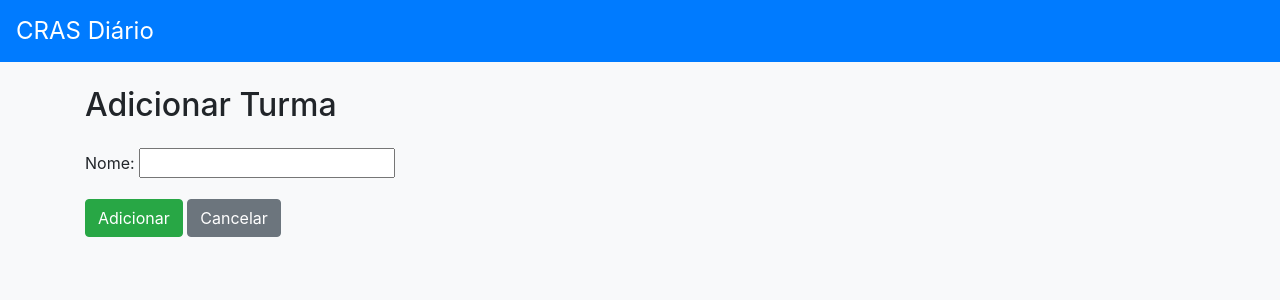
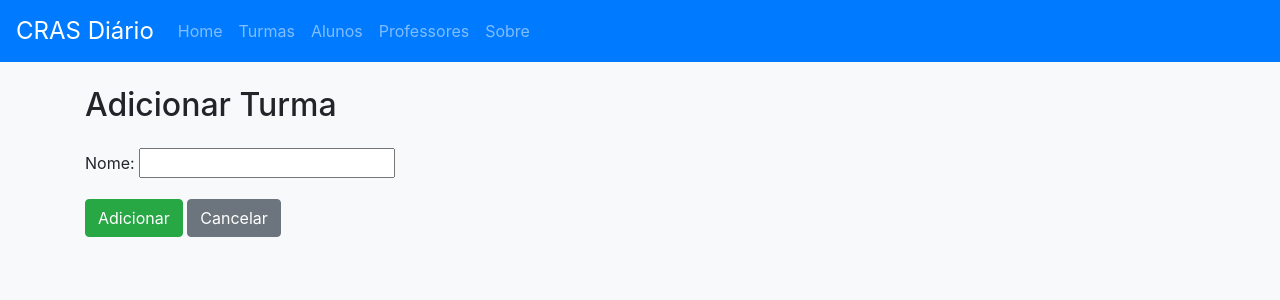
Before and after one commit to ragnarthur/class_diary, a Django app: page /turma/add/ in a window 1280 px wide. Shown: the top 300 px of the page. Run offline with Django 5.2, Linux system fonts and the light colour scheme; some libraries are stand-ins or nearby versions.

Commit message:
commit navebar - professores

```diff
--- a/alunos/urls.py
+++ b/alunos/urls.py
@@ -1,10 +1,13 @@
 from django.urls import path
-from .views import turma_list, aluno_add, horario_add, turma_add, presenca_add
+from .views import home, turma_list, aluno_add, horario_add, turma_add, presenca_add, sobre, professores
 
 urlpatterns = [
-    path('', turma_list, name='turma_list'),
+    path('', home, name='home'),
+    path('turmas/', turma_list, name='turmas'),
     path('turma/<int:turma_id>/add/', aluno_add, name='aluno_add'),
     path('turma/<int:turma_id>/horario/', horario_add, name='horario_add'),
     path('turma/add/', turma_add, name='turma_add'),
     path('presenca/<int:aluno_id>/add/', presenca_add, name='presenca_add'),
+    path('sobre/', sobre, name='sobre'),
+    path('professores/', professores, name='professores'),  # Adicionando a URL 'professores'
 ]
--- a/alunos/views.py
+++ b/alunos/views.py
@@ -24,11 +24,9 @@ def turma_list(request):
 
     turmas = Turma.objects.all()
 
-    # Separar turmas matutina e vespertina
     turmas_matutina = turmas.filter(nome__icontains='Matutina')
     turmas_vespertina = turmas.filter(nome__icontains='Vespertina')
 
-    # Preparar presenças
     presencas_dict = defaultdict(lambda: None)
     for turma in turmas:
         for aluno in turma.alunos.all():
@@ -97,3 +95,12 @@ def presenca_add(request, aluno_id):
         )
         return redirect('turma_list')
     return render(request, 'presenca_form.html', {'aluno': aluno})
+
+def home(request):
+    return render(request, 'home.html')
+
+def sobre(request):
+    return render(request, 'sobre.html')
+
+def professores(request):
+    return render(request, 'professores.html')  # Adicionando a view 'professores'
--- a/templates/base.html
+++ b/templates/base.html
@@ -11,7 +11,29 @@
 </head>
 <body>
     <nav class="navbar navbar-expand-lg navbar-dark bg-primary">
-        <a class="navbar-brand" href="#">CRAS Diário</a>
+        <a class="navbar-brand" href="{% url 'home' %}">CRAS Diário</a>
+        <button class="navbar-toggler" type="button" data-toggle="collapse" data-target="#navbarNav" aria-controls="navbarNav" aria-expanded="false" aria-label="Toggle navigation">
+            <span class="navbar-toggler-icon"></span>
+        </button>
+        <div class="collapse navbar-collapse" id="navbarNav">
+            <ul class="navbar-nav">
+                <li class="nav-item">
+                    <a class="nav-link" href="{% url 'home' %}">Home</a>
+                </li>
+                <li class="nav-item">
+                    <a class="nav-link" href="{% url 'turmas' %}">Turmas</a>
+                </li>
+                <li class="nav-item">
+                    <a class="nav-link" href="{% url 'aluno_add' turma_id=1 %}">Alunos</a> <!-- Exemplo com turma_id -->
+                </li>
+                <li class="nav-item">
+                    <a class="nav-link" href="{% url 'professores' %}">Professores</a>
+                </li>
+                <li class="nav-item">
+                    <a class="nav-link" href="{% url 'sobre' %}">Sobre</a>
+                </li>
+            </ul>
+        </div>
     </nav>
     <div class="container mt-4">
         {% block content %}
--- /dev/null
+++ b/templates/home.html
@@ -0,0 +1,6 @@
+{% extends 'base.html' %}
+
+{% block content %}
+<h1>Bem-vindo ao CRAS Diário</h1>
+<p>Esta é a página inicial.</p>
+{% endblock %}
```
Also changed, not shown: templates/professores.html (added, +45 -0 lines), templates/sobre.html (added, +8 -0 lines).
